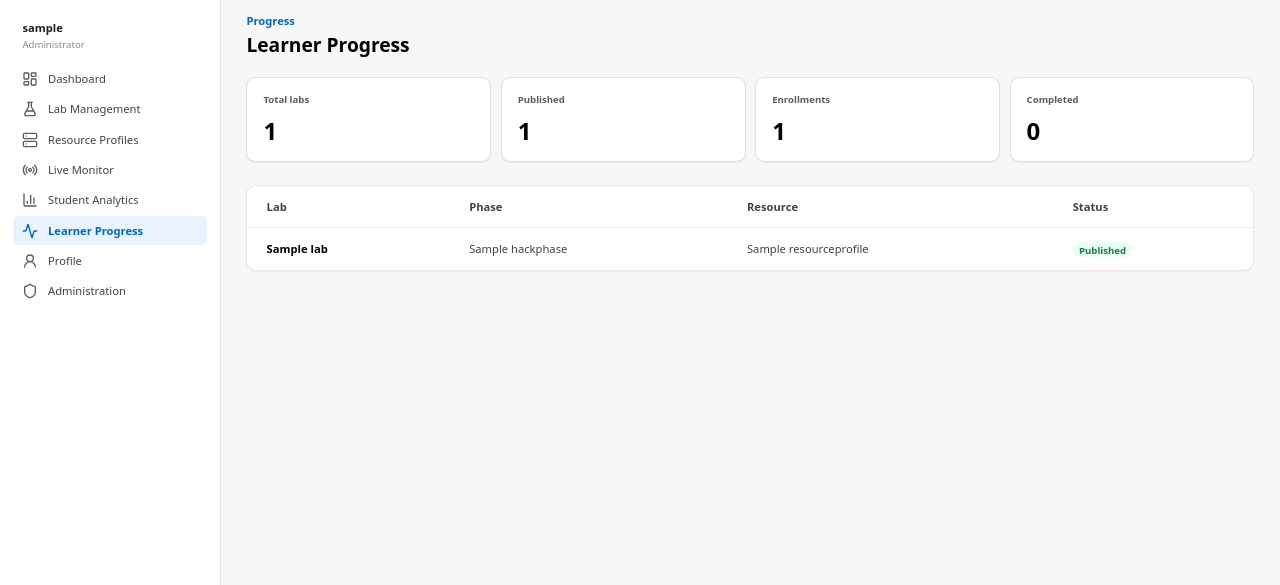
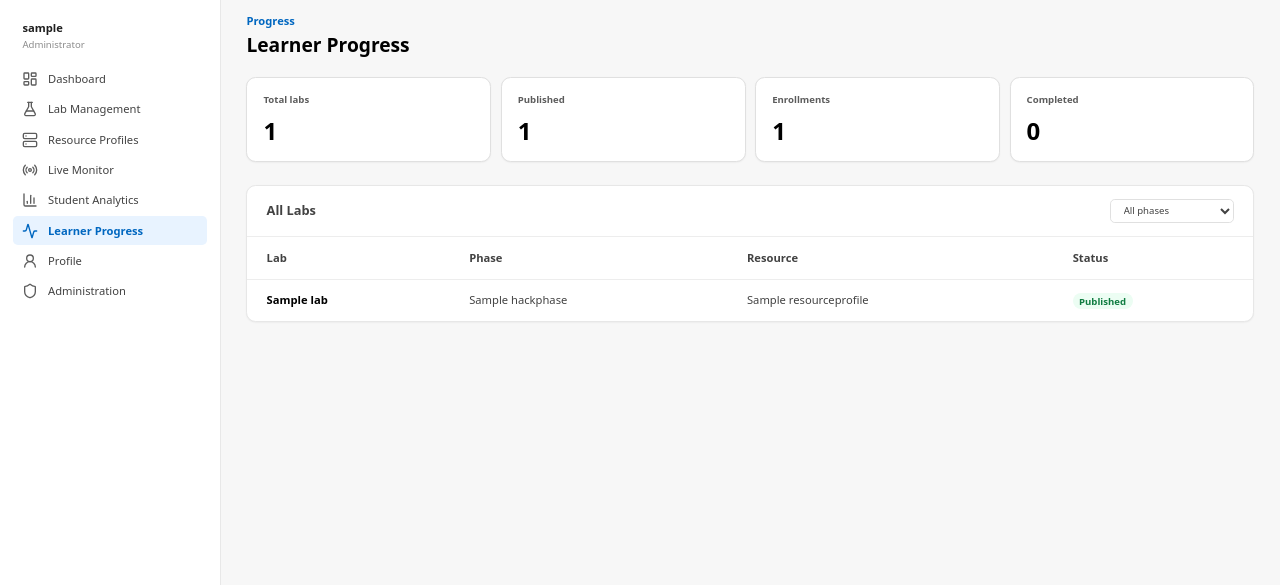
Before and after one commit to TheGhostSecurity/somacloud, a Django app: page /progress/ in a window 1280 px wide. Shown: the part 54-639 px from the top of the page. Run offline with Django 5.2, Linux system fonts and the light colour scheme; a user stored in the database is signed in; tables that the repository leaves empty hold one stand-in row (values such as "Sample post"); some libraries are stand-ins or nearby versions.

Commit message:
fix: add phase filter to instructor learner progress table

```diff
--- a/core/views.py
+++ b/core/views.py
@@ -1051,6 +1051,7 @@ def progress_overview(request):
                     "published_labs": Lab.objects.filter(is_published=True).count(),
                 },
                 "all_labs": labs,
+                "phases": HackPhase.objects.order_by("order", "name"),
             },
         )
 
--- a/templates/progress_overview.html
+++ b/templates/progress_overview.html
@@ -24,7 +24,17 @@
                 </div>
 
                 <section class="overflow-hidden rounded-xl border border-[#e7e7e7] bg-white shadow-sm">
-                    <table class="w-full min-w-[760px] text-left text-sm">
+                    <div class="flex flex-wrap items-center justify-between gap-3 border-b border-[#ededed] px-6 py-4">
+                        <h2 class="text-base font-semibold text-[#424242]">All Labs</h2>
+                        <select id="instructorPhaseFilter" class="rounded-md border border-[#e0e0e0] bg-white px-3 py-1.5 text-xs font-medium text-[#424242]">
+                            <option value="">All phases</option>
+                            {% for phase in phases %}
+                                <option value="{{ phase.id }}">{{ phase.name }}</option>
+                            {% endfor %}
+                        </select>
+                    </div>
+                    <div class="overflow-x-auto">
+                        <table id="instructorProgressTable" class="w-full min-w-[760px] text-left text-sm">
                             <thead class="border-b border-[#ededed] text-[#424242]">
                                 <tr>
                                     <th class="px-6 py-4 font-semibold">Lab</th>
@@ -35,7 +45,7 @@
                             </thead>
                             <tbody class="divide-y divide-[#ededed]">
                                 {% for lab in all_labs %}
-                                <tr class="hover:bg-[#fafafa]">
+                                    <tr class="lab-row hover:bg-[#fafafa]" data-phase="{{ lab.hack_phase.id }}">
                                         <td class="px-6 py-4 font-semibold text-black">{{ lab.title }}</td>
                                         <td class="px-6 py-4 text-[#424242]">{{ lab.hack_phase.name }}</td>
                                         <td class="px-6 py-4 text-[#424242]">{{ lab.resource_profile.name }}</td>
@@ -52,7 +62,23 @@
                                 {% endfor %}
                             </tbody>
                         </table>
+                    </div>
                 </section>
+
+                <script>
+                    (function() {
+                        const filter = document.getElementById('instructorPhaseFilter');
+                        const rows = document.querySelectorAll('#instructorProgressTable .lab-row');
+                        if (filter) {
+                            filter.addEventListener('change', function() {
+                                const phase = this.value;
+                                rows.forEach(function(row) {
+                                    row.style.display = (!phase || row.dataset.phase === phase) ? '' : 'none';
+                                });
+                            });
+                        }
+                    })();
+                </script>
             {% else %}
                 <div class="mb-7 grid gap-3 sm:grid-cols-3">
                     <div class="rounded-xl border border-[#e0e0e0] bg-white p-5 shadow-sm"><p class="text-xs font-semibold text-[#5c5c5c]">Enrolled labs</p><p class="mt-3 text-3xl font-semibold text-black">{{ summary.enrolled_labs }}</p></div>
```
Lines whose indentation alone changed are shown as unchanged.
